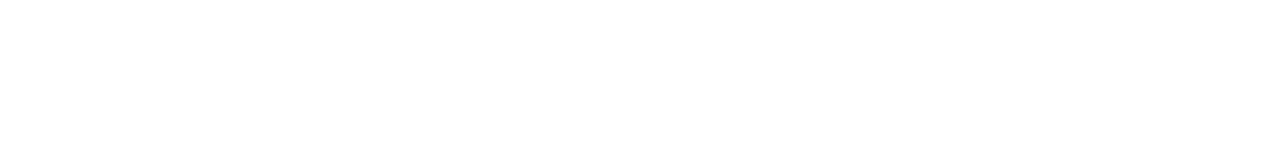
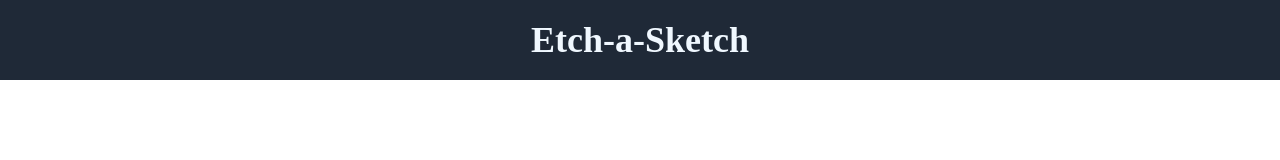
Before and after one commit to Fritzam/Project-Etch-a-Sketch, a plain HTML site: page index.html in a window 1280 px wide. Drawn offline with Linux system fonts and the light colour scheme.

Commit message:
Add header

```diff
--- a/index.html
+++ b/index.html
@@ -8,6 +8,8 @@
         <link rel="icon" href="sources/th-2750578452.jpeg" type="image/icon type">
     </head>
     <body>
-
+        <div class="header">
+            <div class="header_text_container">Etch-a-Sketch</div>
+        </div>
     </body>
 </html>
--- a/style.css
+++ b/style.css
@@ -0,0 +1,27 @@
+html {
+    height: 100vh;
+}
+body {
+    margin: 0;
+    padding: 0;
+    height: 100vh;
+}
+
+html, body {
+    overflow: hidden;
+}
+
+.header {
+    display: flex;
+    justify-content: center;
+    align-items: center;
+    background-color: #1F2937;
+    height: 10%;
+}
+
+.header_text_container {
+    font-style: sans-serif;
+    font-size: 36px;
+    font-weight: bold;
+    color: aliceblue;
+}
```
Lines whose indentation alone changed are shown as unchanged.
